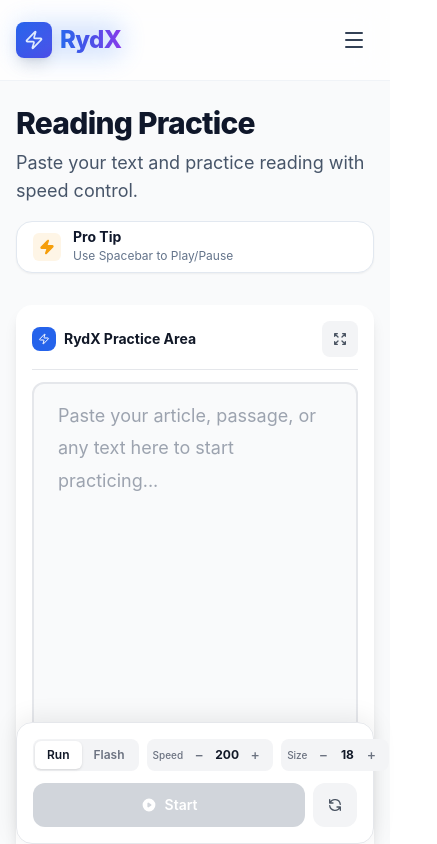
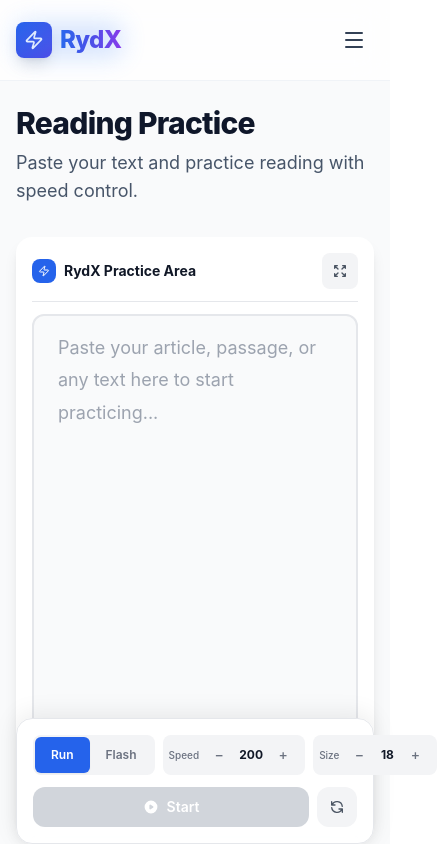
Before and after one commit to abhishekgitte/rydx, a Next.js app: page /practice in a window 390 px wide. Shown: the top 844 px of the page, 437 px wide, since content can reach past the window. Built offline with nearby package versions, Linux system fonts and the light colour scheme.

Commit message:
25012026

```diff
--- a/app/practice/page.tsx
+++ b/app/practice/page.tsx
@@ -197,7 +197,7 @@ export default function PracticePage() {
                 </p>
               </div>
 
-              <div className="flex items-center gap-3 bg-white dark:bg-slate-900 px-4 py-2 rounded-2xl shadow-sm border border-slate-200 dark:border-slate-800">
+              <div className="hidden md:flex items-center gap-3 bg-white dark:bg-slate-900 px-4 py-2 rounded-2xl shadow-sm border border-slate-200 dark:border-slate-800">
                 <div className="bg-amber-500/10 p-1.5 rounded-md">
                   <Zap className="w-4 h-4 text-amber-500 fill-amber-500" />
                 </div>
@@ -466,13 +466,13 @@ export default function PracticePage() {
                   <div className="flex bg-gray-100 rounded-lg p-0.5">
                     <button
                       onClick={() => { setMode("run"); handleReset(); }}
-                      className={`px-3 py-1.5 rounded-md text-xs font-semibold transition-all ${mode === "run" ? "bg-white shadow text-gray-900" : "text-gray-500"}`}
+                      className={`px-4 py-2.5 rounded-md text-xs font-semibold transition-all ${mode === "run" ? "bg-blue-600 text-white shadow-sm" : "text-gray-500"}`}
                     >
                       Run
                     </button>
                     <button
                       onClick={() => { setMode("flash"); handleReset(); }}
-                      className={`px-3 py-1.5 rounded-md text-xs font-semibold transition-all ${mode === "flash" ? "bg-white shadow text-gray-900" : "text-gray-500"}`}
+                      className={`px-4 py-2.5 rounded-md text-xs font-semibold transition-all ${mode === "flash" ? "bg-blue-600 text-white shadow-sm" : "text-gray-500"}`}
                     >
                       Flash
                     </button>
@@ -481,17 +481,17 @@ export default function PracticePage() {
                   {/* Speed */}
                   <div className="flex items-center bg-gray-100 rounded-lg px-1.5 py-1">
                     <span className="text-[10px] text-gray-500 font-medium mr-1">Speed</span>
-                    <button onClick={() => setSpeed(Math.max(50, speed - 10))} className="w-6 h-6 flex items-center justify-center text-gray-500 hover:text-gray-700 rounded text-sm font-medium">−</button>
+                    <button onClick={() => setSpeed(Math.max(50, speed - 10))} className="w-8 h-8 flex items-center justify-center text-gray-500 hover:text-gray-700 rounded text-sm font-medium">−</button>
                     <span className="text-xs font-bold text-gray-900 min-w-[32px] text-center">{speed}</span>
-                    <button onClick={() => setSpeed(Math.min(1200, speed + 10))} className="w-6 h-6 flex items-center justify-center text-gray-500 hover:text-gray-700 rounded text-sm font-medium">+</button>
+                    <button onClick={() => setSpeed(Math.min(1200, speed + 10))} className="w-8 h-8 flex items-center justify-center text-gray-500 hover:text-gray-700 rounded text-sm font-medium">+</button>
                   </div>
 
                   {/* Font */}
                   <div className="flex items-center bg-gray-100 rounded-lg px-1.5 py-1">
                     <span className="text-[10px] text-gray-500 font-medium mr-1">Size</span>
-                    <button onClick={() => setFontSize(Math.max(12, fontSize - 2))} className="w-6 h-6 flex items-center justify-center text-gray-500 hover:text-gray-700 rounded text-sm font-medium">−</button>
+                    <button onClick={() => setFontSize(Math.max(12, fontSize - 2))} className="w-8 h-8 flex items-center justify-center text-gray-500 hover:text-gray-700 rounded text-sm font-medium">−</button>
                     <span className="text-xs font-bold text-gray-900 min-w-[24px] text-center">{fontSize}</span>
-                    <button onClick={() => setFontSize(Math.min(48, fontSize + 2))} className="w-6 h-6 flex items-center justify-center text-gray-500 hover:text-gray-700 rounded text-sm font-medium">+</button>
+                    <button onClick={() => setFontSize(Math.min(48, fontSize + 2))} className="w-8 h-8 flex items-center justify-center text-gray-500 hover:text-gray-700 rounded text-sm font-medium">+</button>
                   </div>
                 </div>
 
@@ -500,7 +500,7 @@ export default function PracticePage() {
                   <button
                     onClick={isPlaying ? handlePause : handleStartReading}
                     disabled={!textInput.trim()}
-                    className="flex-1 h-11 bg-blue-600 text-white rounded-xl font-semibold text-sm flex items-center justify-center gap-2 disabled:bg-gray-300 disabled:cursor-not-allowed"
+                    className="flex-1 h-10 bg-blue-600 text-white rounded-xl font-semibold text-sm flex items-center justify-center gap-2 disabled:bg-gray-300 disabled:cursor-not-allowed"
                   >
                     {isPlaying ? (
                       <><svg className="w-4 h-4" fill="currentColor" viewBox="0 0 20 20"><path fillRule="evenodd" d="M18 10a8 8 0 11-16 0 8 8 0 0116 0zM7 8a1 1 0 012 0v4a1 1 0 11-2 0V8zm5-1a1 1 0 00-1 1v4a1 1 0 102 0V8a1 1 0 00-1-1z" clipRule="evenodd" /></svg>Pause</>
@@ -508,7 +508,7 @@ export default function PracticePage() {
                       <><svg className="w-4 h-4" fill="currentColor" viewBox="0 0 20 20"><path fillRule="evenodd" d="M10 18a8 8 0 100-16 8 8 0 000 16zM9.555 7.168A1 1 0 008 8v4a1 1 0 001.555.832l3-2a1 1 0 000-1.664l-3-2z" clipRule="evenodd" /></svg>Start</>
                     )}
                   </button>
-                  <button onClick={handleReset} className="w-11 h-11 flex items-center justify-center rounded-xl bg-gray-100 text-gray-600 hover:bg-gray-200" title="Reset" aria-label="Reset">
+                  <button onClick={handleReset} className="w-10 h-10 flex items-center justify-center rounded-xl bg-gray-100 text-gray-600 hover:bg-gray-200" title="Reset" aria-label="Reset">
                     <svg className="w-4 h-4" fill="none" stroke="currentColor" viewBox="0 0 24 24"><path strokeLinecap="round" strokeLinejoin="round" strokeWidth={2} d="M4 4v5h.582m15.356 2A8.001 8.001 0 004.582 9m0 0H9m11 11v-5h-.581m0 0a8.003 8.003 0 01-15.357-2m15.357 2H15" /></svg>
                   </button>
                 </div>
```
